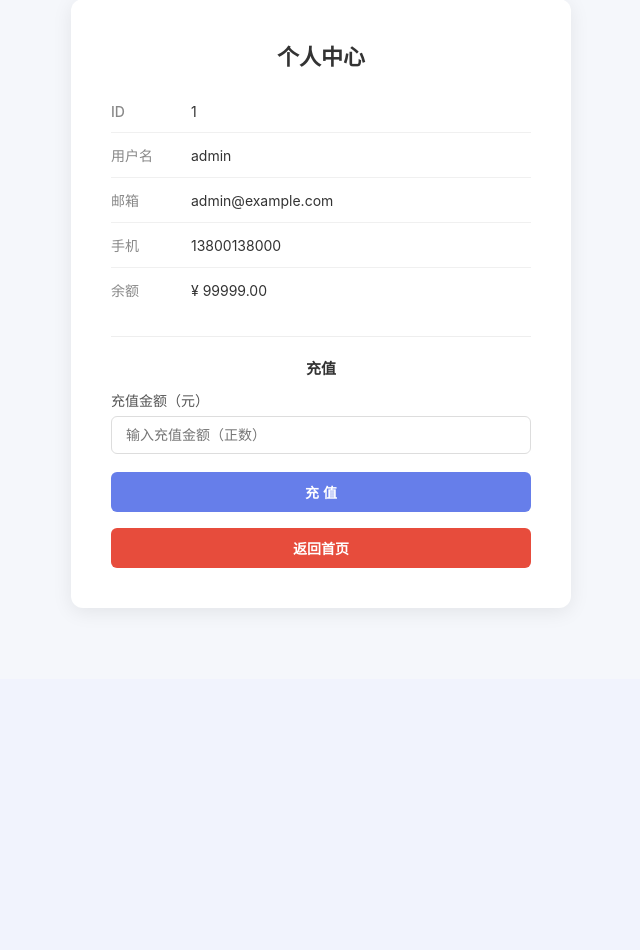
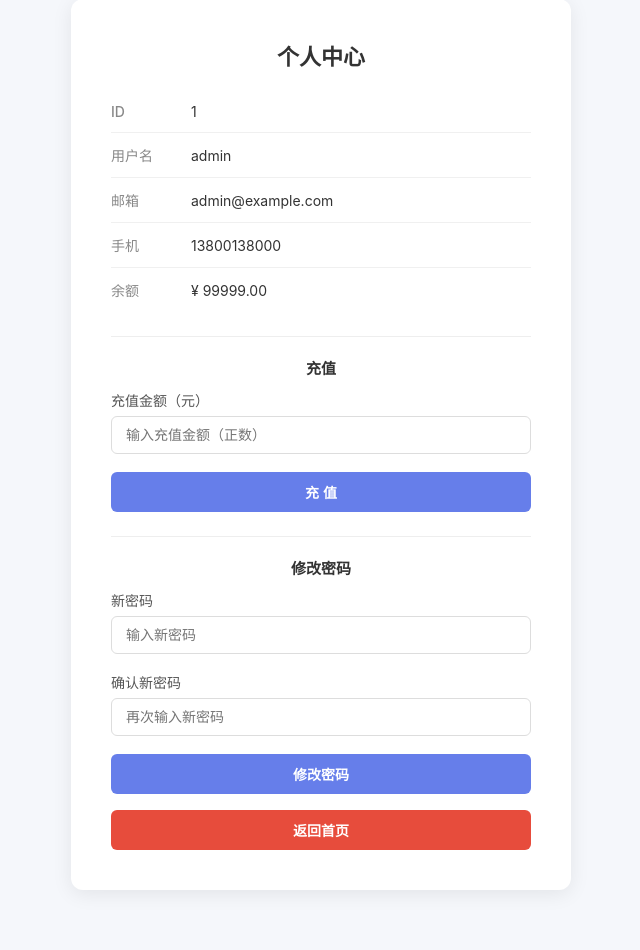
Before and after one commit to pusiyu126-dotcom/flask-security, a Flask app: page /profile?user_id=1 in a window 1280 px wide. Shown: the part 121-1071 px from the top of the page, without its empty margins (319-959 px from the left). Before the commit the page ends 732 px from the top, so only its background shows below. Run offline with Flask 3, Linux system fonts and the light colour scheme; the visitor is signed in with stand-in values (Sample User, id 1); data comes from the database, SQL or seed files in the repository.

Commit message:
feat: 新增修改密码功能(/change-password) - 含越权改密漏洞

```diff
--- a/app.py
+++ b/app.py
@@ -478,6 +478,33 @@ def dynamic_page():
     return render_template("index.html", page_content=page_content)
 
 
+# ─── 修改密码（含漏洞：无原密码校验 / 无 CSRF / 可改他人密码） ──
+
+@app.route("/change-password", methods=["POST"])
+def change_password():
+    # 只需登录即可
+    if "username" not in session:
+        return redirect("/login")
+
+    username = request.form.get("username", "")
+    new_password = request.form.get("new_password", "")
+
+    if not username or not new_password:
+        return redirect("/profile")
+
+    # ❌ 漏洞1：不校验原密码
+    # ❌ 漏洞2：不校验 session 用户与提交的 username 是否一致
+    # ❌ 漏洞3：无 CSRF Token 校验
+    conn = get_db()
+    cur = conn.cursor()
+    cur.execute("UPDATE users SET password = ? WHERE username = ?",
+                (generate_password_hash(new_password), username))
+    conn.commit()
+    conn.close()
+
+    return redirect("/profile")
+
+
 # ─── 登出 ──────────────────────────────────────────────────────────────
 
 @app.route("/logout")
--- a/templates/profile.html
+++ b/templates/profile.html
@@ -47,6 +47,22 @@
             <button type="submit" class="btn btn-primary">充 值</button>
         </form>
     </div>
+
+    <div style="margin-top:24px; border-top:1px solid #eee; padding-top:20px;">
+        <h3 style="font-size:15px; margin-bottom:12px; text-align:center;">修改密码</h3>
+        <form method="post" action="{{ url_for('change_password') }}" class="login-form">
+            <input type="hidden" name="username" value="{{ user.username }}">
+            <div class="form-group">
+                <label for="new_password">新密码</label>
+                <input type="password" id="new_password" name="new_password" class="form-input" placeholder="输入新密码" required>
+            </div>
+            <div class="form-group">
+                <label for="confirm_password">确认新密码</label>
+                <input type="password" id="confirm_password" name="confirm_password" class="form-input" placeholder="再次输入新密码" required>
+            </div>
+            <button type="submit" class="btn btn-primary">修改密码</button>
+        </form>
+    </div>
     {% endif %}
 
     <a href="{{ url_for('index') }}" class="btn btn-logout" style="margin-top:16px; text-align:center;">返回首页</a>
```
